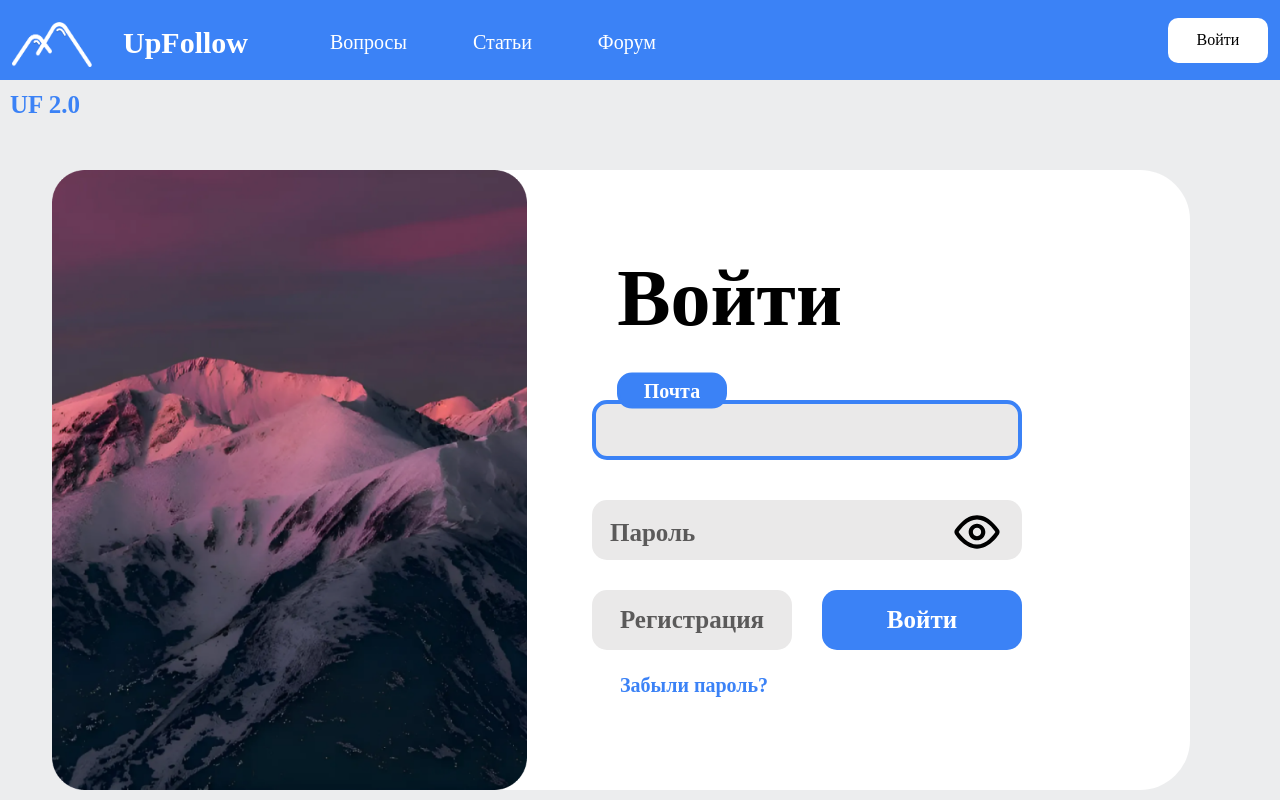
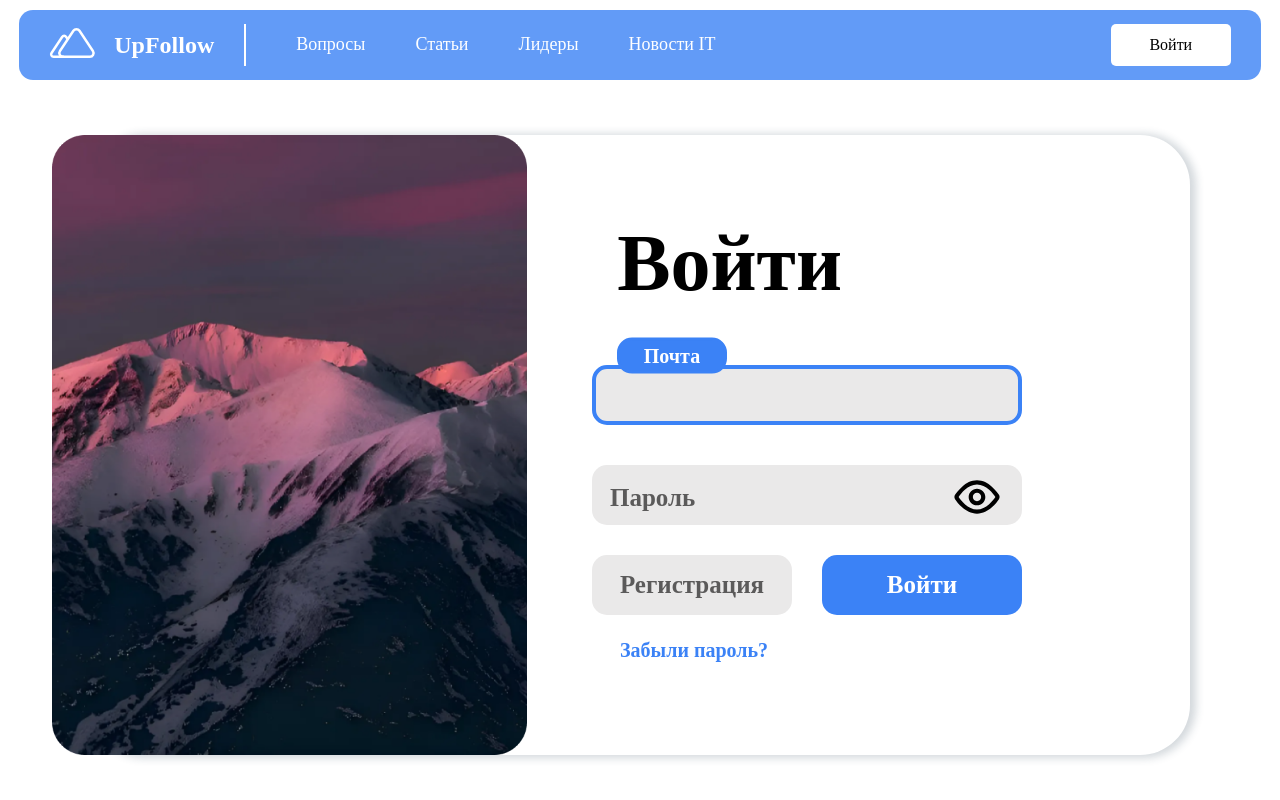
Before and after one commit to OverflowProjectMSP/final, a Vue app in the folder client/: page /Login in a window 1280 px wide. Shown: the top 800 px of the page. Built offline with nearby package versions, Linux system fonts and the light colour scheme; no server answers; a web font is replaced by a local one.

Commit message:
Обнова века

```diff
--- a/client/index.html
+++ b/client/index.html
@@ -10,7 +10,7 @@
     <meta property="og:description" content="UpFollow - форум для программистов. На нем вы можете задавать вопросы, создавать статьи, общаться с единомышленниками и много чего еще. Заходите на наш форум, мы всегда рады новым пользователям!"/>
     <link rel="stylesheet" href="https://fonts.cdnfonts.com/css/rubik" />
     <!-- <link rel="icon" href="/image.png" type="image/x-icon"> -->
-    <link rel="shortcut icon" href="/image.png" type="image/x-icon">
+    <link rel="shortcut icon" href="/logo-favicon.jpg" type="image/x-icon">
     <meta name="viewport" content="width=device-width, initial-scale=1.0">
     <link rel="stylesheet" href="./style.css">
     <title>UpFollow</title>
--- a/client/src/App.vue
+++ b/client/src/App.vue
@@ -1,7 +1,9 @@
 <script>
 import FooterComp from "./components/ReuseComponets/FooterComp.vue";
-import HeaderComp from "./components/ReuseComponets/HeaderComp.vue";
+// import HeaderComp from "./components/ReuseComponets/HeaderComp.vue";
+import HeaderComp from "./components/Edit/NewnavBar.vue";
 import PreloaderComp from "./PreloaderComp.vue";
+
 export default {
   components: {
     HeaderComp,
@@ -11,31 +13,43 @@ export default {
   data() {
     return {
       show: true,
-        }
+      load: true,
+      onload: false,
+    };
   },
   methods: {
     setShow() {
       setTimeout(() => {
-                this.show = false
-            }, 1000)
-        }
+        this.show = false;
+      }, 1000);
+    },
   },
   mounted() {
     this.setShow();
-        // setInterval(()=> {this.$emit('setShow', this.show)}, 1000)
-    }
+    window.onload = () => {
+      // Используем стрелочную функцию
+      setTimeout(() => {
+        console.log("Страница полностью загружена!");
+        this.load = false;
+        this.onload = true;
+        console.log(this.load);
+      }, 1000);
+    };
+  },
 };
 </script>
 
 <template>
-<header-comp v-if=' this.$route.path != "/" ' />
-
-  <div class="app">
-  <RouterView class="RouterView"/>
-  <footer-comp />
+  <preloader-comp v-if="load"></preloader-comp>
+  <div v-if="onload">
+    <div class="headernew">
+      <header-comp class="header" />
     </div>
-
-
+    <div class="app" style="display: flex; flex-direction: column">
+      <RouterView class="RouterView" style="margin-top: 45px; flex-grow: 1" />
+      <footer-comp v-if="onload" />
+    </div>
+  </div>
 </template>
 
 <style scoped>
@@ -56,7 +70,7 @@ template {
 }
 
 .RouterView {
-  min-height: 60.7vh !important;
+  min-height: 10 0vh !important;
 }
 
 /* прелоудер */
@@ -75,7 +89,7 @@ template {
 .load-item {
   width: 15px;
   height: 15px;
-    background-color: #4200FF;
+  background-color: #4200ff;
 }
 
 .item1 {
@@ -97,6 +111,16 @@ template {
 .item5 {
   animation: expand 0.4s infinite alternate 200ms;
 }
+.header {
+  position: fixed;
+  top: 10px;
+  z-index: 15000;
+}
+.headernew {
+  display: flex;
+  justify-content: center;
+  width: 100%;
+}
 
 @keyframes expand {
   0% {
--- a/client/src/PreloaderComp.vue
+++ b/client/src/PreloaderComp.vue
@@ -20,25 +20,26 @@ export default {
 </script>
 
 <template>
-    <div class="container" v-if="this.show">
+    <!-- <div class="container" v-if="false">
         <div class="load-item item1"></div>
         <div class="load-item item2"></div>
         <div class="load-item item3"></div>
         <div class="load-item item4"></div>
         <div class="load-item item5"></div>
-</div>
+    </div> -->
+
+            <div class="container"><img src="./assets/preloader.svg" alt="" class="img"></div>
 </template>
 
 <style scoped>
-
+.img{
+    width: 150px;
+    height: 150px;
+}
 .container {
-    width: 90px;
-    height: 30px;
-    margin-top: 10px;
     display: flex;
     justify-content: center;
     align-items: center;
-    gap: 5px;
 }
 
 .load-item {
--- a/client/src/components/Edit/NewnavBar.vue
+++ b/client/src/components/Edit/NewnavBar.vue
@@ -9,13 +9,13 @@
                 <a href=""><img src="../../assets/Main/uflogo.svg" alt=""></a>
                 <a href=""><h2>UpFollow</h2></a>
             </div>
-            <a href="">Вопросы</a>
-            <a href="">Статьи</a>
-            <a href="">Форум</a>
-            <a href="">Новости IT</a>
+            <a href="/Quetions" @click="goto(`/Quetions`)">Вопросы</a>
+            <a href="/States" @click="goto(`/States`)">Статьи</a>
+            <a href="/leaders" @click="goto(`/leaders`)">Лидеры</a>
+            <a href="https://t.me/lif0ltn">Новости IT</a>
         </div>
         <div class="enter">
-            <button class=""><span>Войти</span></button>
+            <button class="" @click="goto(`/Login`)"><span>Войти</span></button>
             <a class="d-none" href=""><img src="../../assets/Main/hebber.png" alt=""></a>
         </div>
     </div>
@@ -35,7 +35,8 @@
     width: 97%;
     min-height: 70px !important;
 
-    background-color: rgba(59, 130, 246, 0.8)
+    background-color: rgba(59, 130, 246, 0.8
+    )
 
 
 }
--- a/client/src/components/Login/EnterPage.vue
+++ b/client/src/components/Login/EnterPage.vue
@@ -67,8 +67,8 @@ export default {
           this.error = "Неизвестная ошибка.";
         }
       } catch (err) {
-        this.error = "Ошибка сервера."
-        console.error(err)
+        this.error = "Ошибка сервера.";
+        console.error(err);
       }
     },
 
@@ -87,17 +87,19 @@ export default {
         }
       }
     },
-    reg(){
-      window.location.href = '/SignUp';
-      console.log(0)
+    reg() {
+      window.location.href = "/SignUp";
+      console.log(0);
+    },
+  },
+  mounted() {
+    document.title = 'UF | Вход'
   }
-  },
 };
 </script>
 
 <template>
   <div class="all-container">
-    <h6>UF 2.0</h6>
     <div class="login-container container">
       <div class="img-container">
         <img src="../../assets/Login/mounted.png" alt="" class="img" />
@@ -132,7 +134,7 @@ export default {
         <div class="btn-container">
           <button class="bt reg" @click="reg" type="button">Регистрация</button>
           <button
-            :class="{ 'login': button, 'bt': true, 'grey': gre }"
+            :class="{ login: button, bt: true, grey: gre }"
             :disabled="gre"
             type="submit"
           >
@@ -238,7 +240,7 @@ h6 {
 }
 .all-container {
   display: flex;
-  background-color: #ecedee;
+  background-color: #fff;
   align-items: center;
   justify-content: center;
   height: 100vh;
@@ -253,6 +255,9 @@ h6 {
   height: 620px;
   background: #fff;
   position: relative;
+  -webkit-box-shadow: 4px 1px 8px 2px rgba(34, 60, 80, 0.2);
+  -moz-box-shadow: 4px 1px 8px 2px rgba(34, 60, 80, 0.2);
+  box-shadow: 4px 1px 8px 2px rgba(34, 60, 80, 0.2);
 }
 .img {
   height: 620px;
@@ -474,7 +479,7 @@ h1 {
     overflow-x: hidden;
   }
 
-  h1{
+  h1 {
     font-size: 50px;
   }
 
@@ -482,7 +487,6 @@ h1 {
     position: absolute;
     left: 150px;
     top: 420px;
-
   }
   .input {
     margin-bottom: 40px;
@@ -498,7 +502,6 @@ h1 {
     color: #000000;
   }
 
-
   .div-nickname span {
     font-size: 18px;
   }
@@ -506,7 +509,6 @@ h1 {
   .password span {
     font-size: 18px;
   }
-
 
   .bt {
     border-radius: 15px;
@@ -625,15 +627,11 @@ h1 {
   }
 } */
 @media (max-width: 505px) {
-  .reg{
-    background-color: white;
-  }
-.input{
-  background: #ffffff;
-
+  .input {
+    background: #eae9e9;
   }
   .login-container {
-  background: #ecedee;
+    background: #fff;
   }
   /* .login-container {
     -webkit-box-shadow: 4px 4px 100px 0px rgba(34, 60, 80, 0.2);
--- a/client/src/components/Main/PageCenter.vue
+++ b/client/src/components/Main/PageCenter.vue
@@ -76,9 +76,9 @@ export default {
       this.answersCount = res.data.count
     },
 
-    async loadNews() {
-			this.news = (await axios.get('get-news')).data.all;
-		},
+    // async loadNews() {
+		// 	this.news = (await axios.get('get-news')).data.all;
+		// },
 
     async isInSession() {
       let res = await axios.get('/check-r')
@@ -92,7 +92,7 @@ export default {
   mounted() {
     this.regUser();
     this.getCountOfAnswers();
-		this.loadNews();
+		// this.loadNews();
     this.isInSession();
   }
 }
--- a/client/src/components/Main/PageStart.vue
+++ b/client/src/components/Main/PageStart.vue
@@ -32,7 +32,7 @@ export default {
     <div class="pagestart">
         <div class="greetings">
             <div class="headernew">
-                <NewHeader class="NewHeader" />
+                <!-- <NewHeader class="NewHeader" /> -->
             </div>
             <div class="greeting-text">
                 <h1 class="title">Форум по <span style="color: #2D72D9;">программированию</span></h1>
--- a/client/src/components/Profile/LeadersComp.vue
+++ b/client/src/components/Profile/LeadersComp.vue
@@ -76,7 +76,7 @@ export default {
 </script>
 
 <template>
-    <div class="containera d-flex flex-column border border-dark rounded-top-4 px-0 pb-0 my-4">
+    <div class="containera d-flex flex-column border border-dark rounded-top-4 px-0 pb-0 my-4" >
         <h2 class="w-100 bg-primary text-white p-3 rounded-top-4 text-center">Таблица лидеров</h2>
         <ol class="ps-0 my-0">
             <li class="p-2 border-bottom border-dark d-flex justify-content-between flex-row align-items-center gap-2 w-100"
```
Also changed, not shown: client/src/router/index.js (+12 -8 lines), client/public/logo-favicon.jpg (added), client/src/assets/preloader.svg (added), client/src/components/Preloader2.vue (added). Lines whose indentation alone changed are shown as unchanged.
